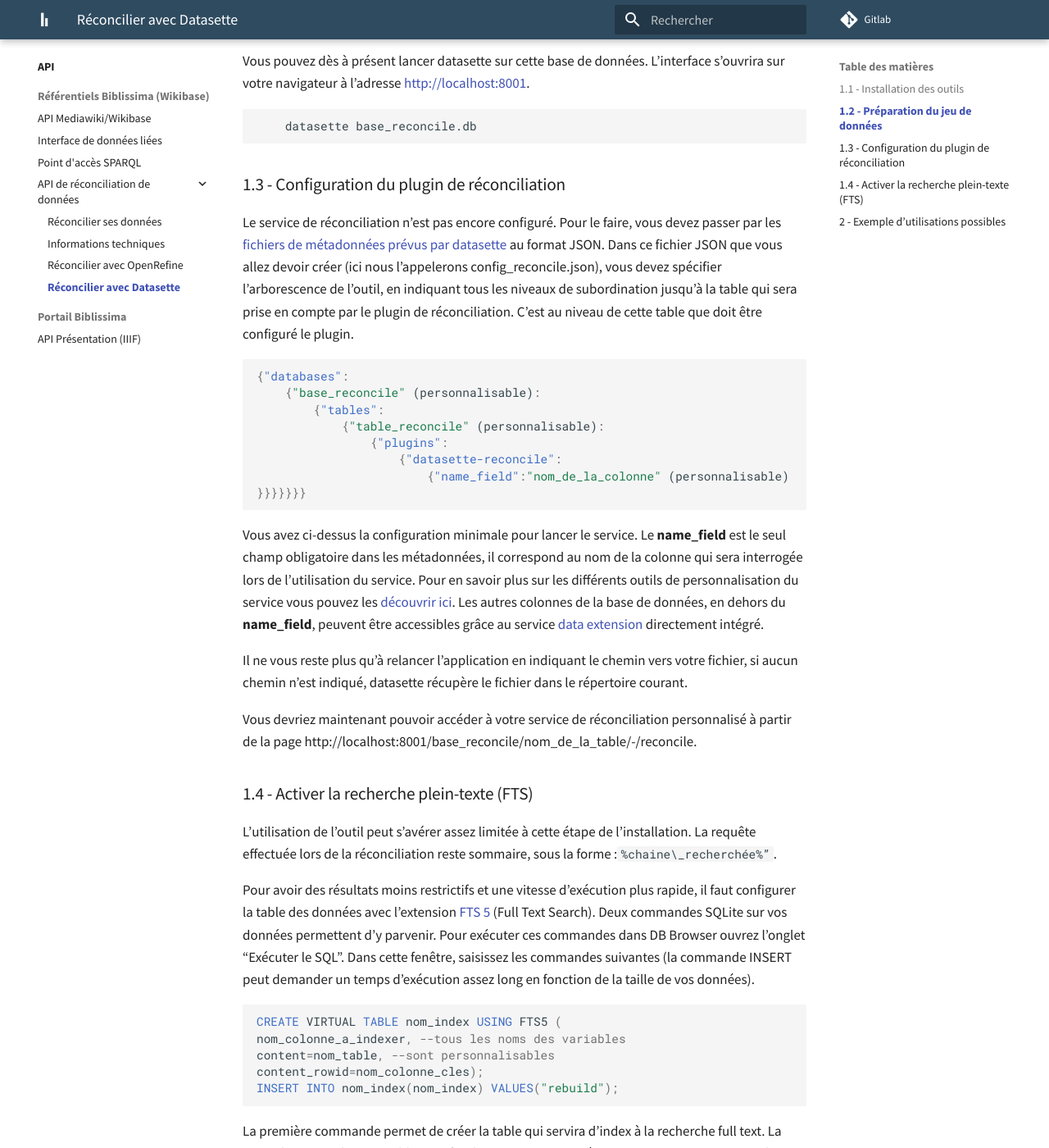
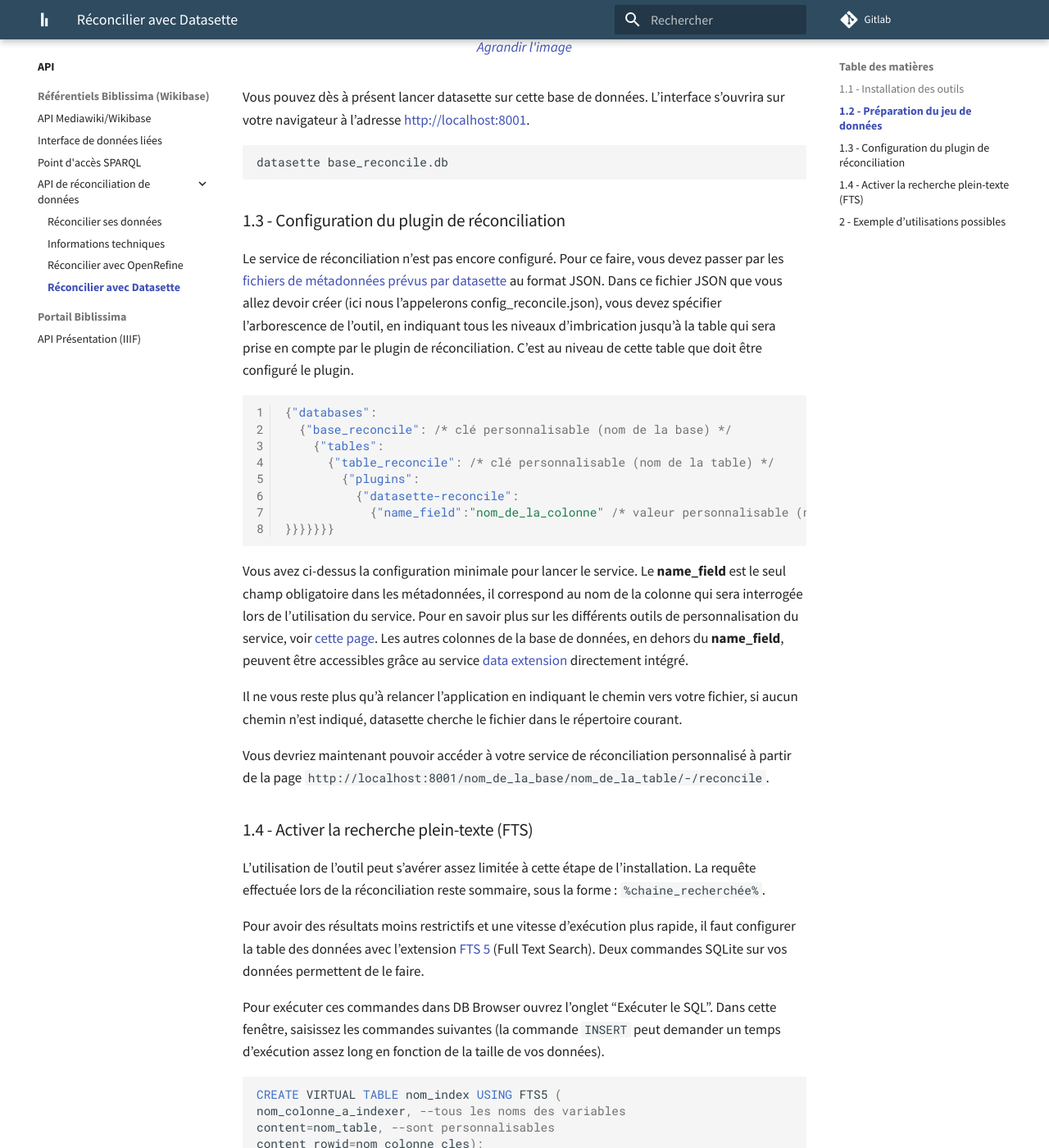
Before and after one commit to biblissima/doc.biblissima, an MkDocs documentation site: the page built from docs/api/datasette.md, in a window 1280 px wide and 1400 px high, scrolled down 1723 px. Shown: the whole window at 82% size. Built offline with MkDocs 1.6.1 and Material for MkDocs 9.7.7, drawn with Linux system fonts in a browser that asks for light colours; some of the changed text lies outside the part shown.

Commit message:
Final proofreading of datasette tutorial

````diff
--- a/docs/api/datasette.md
+++ b/docs/api/datasette.md
@@ -1,22 +1,29 @@
-!!! warning "Attention !"
-	- Cette partie de la documentation ne traite pas du service de réconciliation de Biblissima+. Si c'est ce sujet qui vous intéresse, voir la page suivante : <a href="/api/api-reconciliation/">Réconcilier ses données</a>.
-	- L'outil **datasette-reconcile** permet de créer un service de réconciliation en local sur n'importe quel jeu de données téléchargé. Ce tutoriel vous explique comment paramétrer ce service, et présente un cas d'utilisation à partir de noms d'auteurs à aligner avec les autorités BnF.
+!!! warning "Avertissement"
+	- Cette partie de la documentation ne traite pas du service de réconciliation de Biblissima+. Si c'est ce sujet qui vous intéresse, voir la page <a href="/api/api-reconciliation/">Réconcilier ses données</a>.
+	- L'outil **datasette-reconcile** permet de créer un service de réconciliation en local sur n'importe quel jeu de données téléchargé sur votre ordinateur. Ce tutoriel vous explique comment paramétrer ce service, et présente un cas d'utilisation à partir de noms d'auteurs à aligner avec les autorités BnF.
 
 ### 1.1 - Installation des outils
-[Datasette](https://datasette.io/) est un framework open-source Python qui permet de manipuler et publier ses données avec une interface web. Cet outil donne accès à de nombreux plugins qui ajoutent de nouvelles fonctionnalités. Nous présentons ici le plugin [datasette-](https://github.com/drkane/datasette-reconcile)[reconcile](https://github.com/drkane/datasette-reconcile) qui permet la création d’un service de réconciliation des données qui suit les recommandations du W3C.
 
-Avant de mettre en place l’outil de réconciliation, il faut d’abord installer datasette dans son environnement de travail (utilisable à partir de la version 3.9 de Python). Vous pouvez le faire en utilisant le module **pip** de Python.
+[Datasette](https://datasette.io/) est un framework open-source Python qui permet de manipuler et publier ses données avec une interface web. Cet outil donne accès à de nombreux plugins qui ajoutent de nouvelles fonctionnalités.
+
+Nous présentons ici le plugin [datasette-](https://github.com/drkane/datasette-reconcile)[reconcile](https://github.com/drkane/datasette-reconcile) qui permet la création d’un service de réconciliation des données qui suit les recommandations du W3C.
+
+Avant de mettre en place l’outil de réconciliation, il faut d’abord installer datasette dans son environnement de travail (utilisable à partir de la version 3.9 de Python). Vous pouvez le faire en utilisant le module **pip** de Python :
 
 ```cmd
 pip install datasette
 ```
+
 Pour ajouter des plugins, vous devez ensuite utiliser la commande intégrée **datasette install** suivie du nom du plugin, ici **datasette-reconcile**.
+
 ```cmd
 datasette install datasette-reconcile
 ```
 
 Une fois ces deux commandes exécutées, il ne vous reste plus qu'à ajouter votre jeu de données et personnaliser les options de travail avec l’outil.
+
 ### 1.2 - Préparation du jeu de données
+
 Le framework a besoin d’une base de données au format SQLite pour fonctionner. Pour créer une base dans ce format, il est tout à fait faisable de transformer un tableau CSV en fichier SQLite avec des outils comme [DB Browser](https://sqlitebrowser.org/). Une fois que vous avez créé votre nouvelle base de données (appelons-la **base\_reconcile.db**), vous pouvez importer votre fichier CSV qui va peupler cette base de données.
 
 <figure markdown>
@@ -25,38 +32,42 @@ Le framework a besoin d’une base de données au format SQLite pour fonctionner
 <figcaption><a href="/assets/datasette/importer_csv.png">Agrandir l'image</a></figcaption>
 </figure>
 
-
 Vous pouvez dès à présent lancer datasette sur cette base de données. L’interface s’ouvrira sur votre navigateur à l’adresse <http://localhost:8001>.
 
 ```cmd
-	datasette base_reconcile.db
+datasette base_reconcile.db
 ```
 
 ### 1.3 - Configuration du plugin de réconciliation
-Le service de réconciliation n’est pas encore configuré. Pour le faire, vous devez passer par les [fichiers de métadonnées prévus par datasette](https://docs.datasette.io/en/stable/metadata.html) au format JSON. Dans ce fichier JSON que vous allez devoir créer (ici nous l’appelerons config\_reconcile.json), vous devez spécifier l'arborescence de l’outil, en indiquant tous les niveaux de subordination jusqu’à la table qui sera prise en compte par le plugin de réconciliation. C’est au niveau de cette table que doit être configuré le plugin.
 
-```json
+Le service de réconciliation n’est pas encore configuré. Pour ce faire, vous devez passer par les [fichiers de métadonnées prévus par datasette](https://docs.datasette.io/en/stable/metadata.html) au format JSON. Dans ce fichier JSON que vous allez devoir créer (ici nous l’appelerons config\_reconcile.json), vous devez spécifier l'arborescence de l’outil, en indiquant tous les niveaux d'imbrication jusqu’à la table qui sera prise en compte par le plugin de réconciliation. C’est au niveau de cette table que doit être configuré le plugin.
+
+```json linenums="1"
 {"databases":
-	{"base_reconcile" (personnalisable):
-		{"tables":
-			{"table_reconcile" (personnalisable):
-				{"plugins":
-					{"datasette-reconcile":
-						{"name_field":"nom_de_la_colonne" (personnalisable)
+  {"base_reconcile": /* clé personnalisable (nom de la base) */
+    {"tables":
+      {"table_reconcile": /* clé personnalisable (nom de la table) */
+        {"plugins":
+          {"datasette-reconcile":
+            {"name_field":"nom_de_la_colonne" /* valeur personnalisable (nom de la colonne cible) */
 }}}}}}}
 ```
 
+
 Vous avez ci-dessus la configuration minimale pour lancer le service.
-Le **name\_field** est le seul champ obligatoire dans les métadonnées, il correspond au nom de la colonne qui sera interrogée lors de l’utilisation du service. Pour en savoir plus sur les différents outils de personnalisation du service vous pouvez les [découvrir ici](https://github.com/drkane/datasette-reconcile?tab=readme-ov-file#plugin-configuration). Les autres colonnes de la base de données, en dehors du **name_field**, peuvent être accessibles grâce au service <a href="/api/reconciliation-infos-techniques/#service-data-extension">data extension</a> directement intégré.
+Le **name\_field** est le seul champ obligatoire dans les métadonnées, il correspond au nom de la colonne qui sera interrogée lors de l’utilisation du service. Pour en savoir plus sur les différents outils de personnalisation du service, voir [cette page](https://github.com/drkane/datasette-reconcile?tab=readme-ov-file#plugin-configuration). Les autres colonnes de la base de données, en dehors du **name_field**, peuvent être accessibles grâce au service <a href="/api/reconciliation-infos-techniques/#service-data-extension">data extension</a> directement intégré.
 
-Il ne vous reste plus qu’à relancer l’application en indiquant le chemin vers votre fichier, si aucun chemin n’est indiqué, datasette récupère le fichier dans le répertoire courant.
+Il ne vous reste plus qu’à relancer l’application en indiquant le chemin vers votre fichier, si aucun chemin n’est indiqué, datasette cherche le fichier dans le répertoire courant.
 
-Vous devriez maintenant pouvoir accéder à votre service de réconciliation personnalisé à partir de la page  http://localhost:8001/base\_reconcile/nom\_de\_la\_table/-/reconcile.
+Vous devriez maintenant pouvoir accéder à votre service de réconciliation personnalisé à partir de la page `http://localhost:8001/nom_de_la_base/nom_de_la_table/-/reconcile`.
 
 ### 1.4 - Activer la recherche plein-texte (FTS)
-L’utilisation de l’outil peut s’avérer assez limitée à cette étape de l'installation. La requête effectuée lors de la réconciliation reste sommaire, sous la forme :```%chaine\_recherchée%”```.
 
-Pour avoir des résultats moins restrictifs et une vitesse d'exécution plus rapide, il faut configurer la table des données avec l’extension [FTS 5](https://sqlite.org/fts5.html) (Full Text Search). Deux commandes SQLite sur vos données permettent d’y parvenir. Pour exécuter ces commandes dans DB Browser ouvrez l’onglet “Exécuter le SQL”. Dans cette fenêtre, saisissez les commandes suivantes (la commande INSERT peut demander un temps d'exécution assez long en fonction de la taille de vos données).
+L’utilisation de l’outil peut s’avérer assez limitée à cette étape de l'installation. La requête effectuée lors de la réconciliation reste sommaire, sous la forme : ```%chaine_recherchée%```.
+
+Pour avoir des résultats moins restrictifs et une vitesse d'exécution plus rapide, il faut configurer la table des données avec l’extension [FTS 5](https://sqlite.org/fts5.html) (Full Text Search). Deux commandes SQLite sur vos données permettent de le faire.
+
+Pour exécuter ces commandes dans DB Browser ouvrez l’onglet “Exécuter le SQL”. Dans cette fenêtre, saisissez les commandes suivantes (la commande `INSERT` peut demander un temps d'exécution assez long en fonction de la taille de vos données).
 
 ```sql
 CREATE VIRTUAL TABLE nom_index USING FTS5 (
@@ -66,15 +77,25 @@ content_rowid=nom_colonne_cles);
 INSERT INTO nom_index(nom_index) VALUES("rebuild");
 ```
 
-La première commande permet de créer la table qui servira d’index à la recherche full text. La seconde va remplir cette table. Une fois le processus terminé, vous pouvez enregistrer et relancer datasette. Lors de la réconciliation, la vitesse de réponse est normalement plus rapide avec peut-être plus de candidats dans les options de matching. A noter que datasette-reconcile fourni également l'ensemble des services <a href="/api/reconciliation-infos-techniques/#services-suggest">suggest</a>.
+La première commande permet de créer la table qui servira d’index à la recherche plein-texte. La seconde va remplir cette table.
+
+Une fois le processus terminé, vous pouvez enregistrer et relancer datasette.
+
+Lors de la réconciliation, la vitesse de réponse est normalement plus rapide avec peut-être plus de candidats dans les options de matching. A noter que datasette-reconcile fourni également l'ensemble des services <a href="/api/reconciliation-infos-techniques/#services-suggest">suggest</a>.
+
 ### 2 - Exemple d’utilisations possibles
+
 Il est possible de récupérer n’importe quel jeu de données, le transformer en CSV, l’importer dans datasette et l’interroger à l’aide d’OpenRefine (voir notre tutoriel [Réconcilier avec OpenRefine](/api/openrefine/)).
 
-Par exemple pour réconcilier des noms d’auteurs avec les référentiels d’autorités de la BnF, on peut récupérer un de leurs jeux de données : sur la page des [dumps](https://api.bnf.fr/fr/node/270) nous avons sélectionné le dossier databnf\_org\_authors\_xml.tar.gz [lien de téléchargement](https://transfert.bnf.fr/link/2a2b3690-f642-4644-8615-9b50b59c84d9) (on peut aussi bien récupérer des données via le [SPARQL](https://api.bnf.fr/fr/sparql-endpoint-de-databnffr)).
+Par exemple, pour réconcilier des noms d’auteurs avec les référentiels d’autorités de la BnF, on peut récupérer un de leurs jeux de données : sur la page des [dumps](https://api.bnf.fr/fr/node/270) nous avons sélectionné le dossier "databnf\_org\_authors\_xml.tar.gz" [lien de téléchargement](https://transfert.bnf.fr/link/2a2b3690-f642-4644-8615-9b50b59c84d9) (on peut aussi bien récupérer des données via le point d'accès [SPARQL](https://api.bnf.fr/fr/sparql-endpoint-de-databnffr)).
 
 Pour préparer le jeu de données, il faut construire une base de données avec une table contenant l’identifiant BnF et les noms d’auteurs associés. Pour l'exemple, nous avons utilisé le dump de la BnF au format [RDF/XML](https://www.w3.org/TR/rdf-syntax-grammar/).
 
-Pour transformer le dump RDF/XML en CSV nous avons utilisé [BaseX](https://basex.org/download/) (outil qui nécessite Java 11) pour interroger l’ensemble des fichiers XML du dump avec des requêtes XQuery. La première étape est d’ouvrir dans BaseX le dossier qui contient l’ensemble des fichiers XML. Puis nous appliquons la requête suivante sur les fichiers [FOAF](http://xmlns.com/foaf/spec/) du dump afin d’extraire l’identifiant BnF (correspond à la valeur de l’attribut rdf:about), le nom des auteurs (foaf:name et, à défaut, foaf:familyName), la date de naissance (bio:birth) et de mort (bio:death) ainsi que le lieu de naissance (rdaa:P50119).
+Pour transformer le dump RDF/XML en CSV nous avons utilisé [BaseX](https://basex.org/download/) (outil qui nécessite Java 11) pour interroger l’ensemble des fichiers XML avec des requêtes XQuery.
+
+La première étape est d’ouvrir dans BaseX le dossier qui contient l’ensemble des fichiers XML.
+
+Puis nous appliquons la requête suivante sur les fichiers [FOAF](http://xmlns.com/foaf/spec/) du dump afin d’extraire l’identifiant BnF (correspond à la valeur de l’attribut `rdf:about`), le nom des auteurs (`foaf:name` et, à défaut, `foaf:familyName`), la date de naissance (`bio:birth`) et de mort (`bio:death`) ainsi que le lieu de naissance (`rdaa:P50119`).
 
 ```xquery
 declare namespace rdf ="http://www.w3.org/1999/02/22-rdf-syntax-ns#";
@@ -91,10 +112,9 @@ let $naissance := $notice/bio:birth/text()
 let $mort := $notice/bio:death/text()
 let $lieu_naissance := $notice/rdaa:P50119/text()
 return $document/text()||$identifiant ||"$"||$nom||"$"||$naissance||"$"||$mort||"$"||$lieu_naissance
-
 ```
 
-Le résultat se présente dans l’interface BaseX sous la forme d’une liste avec des valeurs séparées par des $ (c’est le séparateur choisi dans la requête). Pour sauvegarder ce résultat, il suffit de cliquer sur l'icône de sauvegarde disponible en haut à gauche de la section des résultats.
+Le résultat se présente dans l’interface BaseX sous la forme d’une liste avec des valeurs séparées par des `$` (c’est le séparateur choisi dans la requête). Pour sauvegarder ce résultat, il suffit de cliquer sur l'icône de sauvegarde disponible en haut à gauche de la section des résultats.
 
 
 <figure markdown>
@@ -103,7 +123,7 @@ Le résultat se présente dans l’interface BaseX sous la forme d’une liste a
 <figcaption><a href="/assets/datasette/resultats_transformation.png">Agrandir l'image</a></figcaption>
 </figure>
 
-Vous pouvez choisir l’intitulé des colonnes de votre fichier CSV et l’importer, comme expliqué précédemment <sup><a href="/api/datasette/#12-preparation-du-jeu-de-donnees">1.2</a></sup>, dans la base de données SQLite FTS5.
+Vous pouvez choisir l’intitulé des colonnes de votre fichier CSV et l’importer, comme expliqué précédemment <sup><a href="#12-preparation-du-jeu-de-donnees">1.2</a></sup>, dans la base de données SQLite FTS5.
 
 <figure markdown>
 ![Structure de la base de données avec FTS.](../assets/datasette/fts_build.png)
@@ -111,26 +131,28 @@ Vous pouvez choisir l’intitulé des colonnes de votre fichier CSV et l’impor
 <figcaption><a href="/assets/datasette/fts_build.png">Agrandir l'image</a></figcaption>
 </figure>
 
+Pour la configuration de la réconciliation, on indique à quel champ correspond l’identifiant ciblé et comment on accède au site [data BnF](https://data.bnf.fr) à partir de cet identifiant (`view_url`) afin de faciliter la vérification. Pour les besoins de la démonstration, une limite arbitraire de 10 candidats à afficher dans la fenêtre de réconciliation (`max_limit`) a été fixée. Dans le fichier JSON des métadonnées, il faut nommer le service de réconciliation qu’interrogera OpenRefine (`service_name`) :
 
-Pour la configuration de la réconciliation, on indique à quel champ correspond l’identifiant ciblé et comment on accède au site [data BnF](https://data.bnf.fr) à partir de cet identifiant (view\_url) afin de faciliter la vérification. Pour les besoins de la démonstration, une limite arbitraire de 10 candidats à afficher dans la fenêtre de réconciliation (max\_limit) a été fixée. Dans le fichier JSON des métadonnées, il faut nommer le service de réconciliation qu’interrogera OpenRefine (service\_name).
 ```json
 {
-"title":"Auteurs BNF",
-"databases": {
-  "auteurs": {
-    "tables": {
-      "authors": {
-        "plugins": {
-           "datasette-reconcile": {
-            "id_field": "Identifiant",
-            "name_field": "Auteur",
-            "max_limit": 10,
-            "view_url": "https://data.bnf.fr/fr/{{id}}",
-            "service_name": "Reconciliation Persons BNF"
+  "title":"Auteurs BNF",
+  "databases": {
+    "auteurs": {
+      "tables": {
+        "authors": {
+          "plugins": {
+            "datasette-reconcile": {
+              "id_field": "Identifiant",
+              "name_field": "Auteur",
+              "max_limit": 10,
+              "view_url": "https://data.bnf.fr/fr/{{id}}",
+              "service_name": "Reconciliation Persons BNF"
 }}}}}}}
 ```
 
-On peut désormais lancer le service datasette-reconcile et utiliser OpenRefine pour réconcilier nos données. Avec cette configuration le point d’accès se trouve à l’adresse <http://127.0.0.1:8001/auteurs/authors/-/reconcile>. C’est celle-ci qu’il faut renseigner dans OpenRefine pour ajouter le service via le bouton **Ajouter un service standard** (ou **Add standard service**) disponible dans la fenêtre de réconciliation.
+On peut désormais lancer le service datasette-reconcile et utiliser OpenRefine pour réconcilier nos données.
+
+Avec cette configuration le point d’accès se trouve à l’adresse <http://127.0.0.1:8001/auteurs/authors/-/reconcile>. C’est celle-ci qu’il faut renseigner dans OpenRefine pour ajouter le service via le bouton **Ajouter un service standard** (ou **Add standard service**) disponible dans la fenêtre de réconciliation.
 
 <figure markdown>
 ![Ajout de notre service de réconciliation dans Open Refine.](../assets/datasette/ajouter_service.png)
@@ -145,6 +167,7 @@ Il ne reste plus qu’à réconcilier ses entités auteurs avec le référentiel
 <figcaption><a href="/assets/datasette/reconciliation.png">Agrandir l'image</a></figcaption>
 </figure>
 
-Si vous souhaitez en savoir plus, n'hésitez pas à consulter la [page GitHub](https://github.com/drkane/datasette-reconcile) de datasette-reconcile. Vous pouvez également vous plonger dans le code Python de l’application.
+Si vous souhaitez en savoir plus, n'hésitez pas à consulter la [page GitHub de datasette-reconcile](https://github.com/drkane/datasette-reconcile). Vous pouvez également vous plonger dans le code Python de l’application.
 
-> LANGELÉ Florian (ingénieur d'études), *"Réconcilier avec Datasette"*, Documentation Biblissima+, 2025
+!!! quote "Citer cette page"
+    LANGELÉ Florian (ingénieur d'études), *"Réconcilier avec Datasette"*, Documentation Biblissima+, 2025
````
